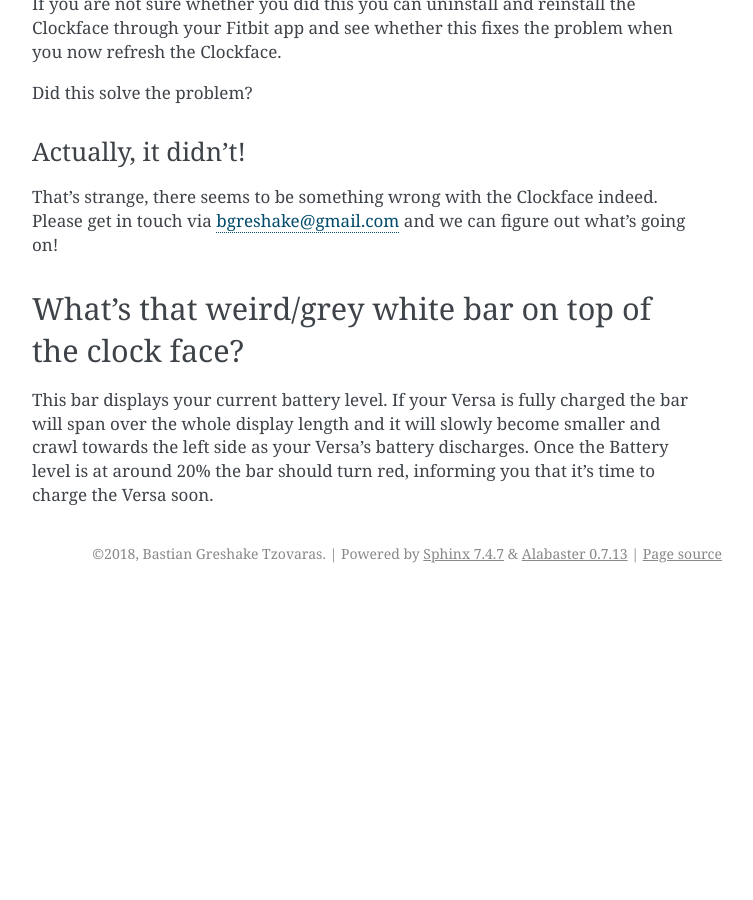
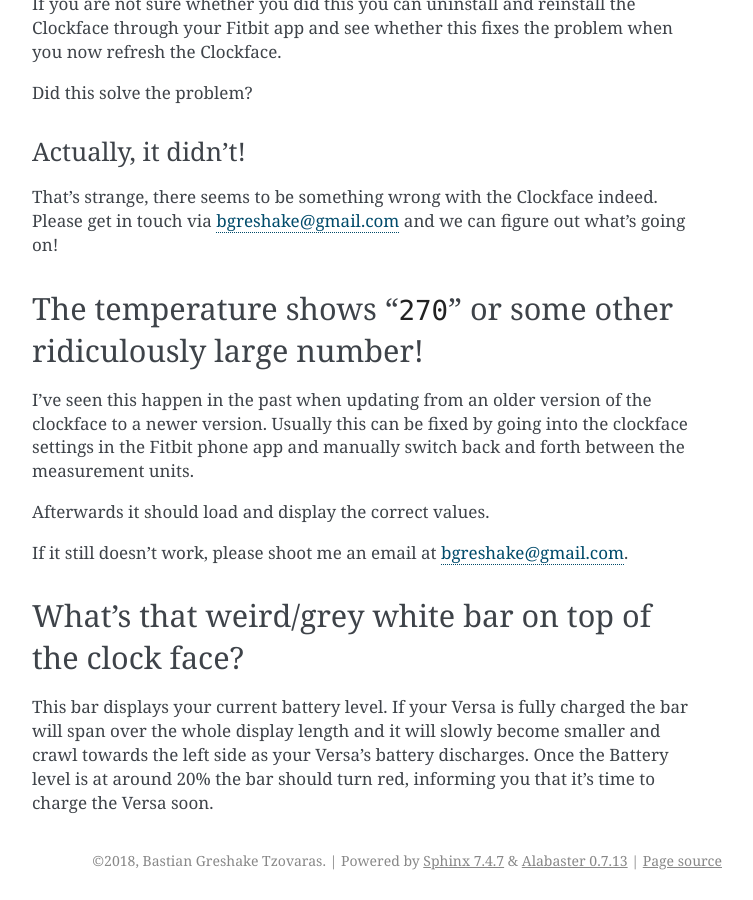
Before and after one commit to gedankenstuecke/Minimal-Clock, a Sphinx documentation site: the page built from docs/faq.rst, in a window 1280 px wide and 900 px high, scrolled down 1245 px. Shown: the whole window, without its empty margins (388-1141 px from the left). Built offline with Sphinx 7.4.7, drawn with Linux system fonts in a browser that asks for light colours; before the commit the page ends 1838 px from its top, so only the background shows below that; some of the changed text lies outside the part shown.

Commit message:
new faq item

```diff
--- a/docs/faq.rst
+++ b/docs/faq.rst
@@ -56,6 +56,20 @@ Actually, it didn't!
 That's strange, there seems to be something wrong with the Clockface indeed. Please get in touch
 via bgreshake@gmail.com and we can figure out what's going on!
 
+The temperature shows "``270``" or some other ridiculously large number!
+------------------------------------------------------------------------
+
+I've seen this happen in the past when updating from an older version of the
+clockface to a newer version. Usually this can be fixed by going into the
+clockface settings in the Fitbit phone app and manually switch back and forth
+between the measurement units.
+
+Afterwards it should load and display the
+correct values.
+
+If it still doesn't work, please shoot me an email at bgreshake@gmail.com.
+
+
 What's that weird/grey white bar on top of the clock face?
 ----------------------------------------------------------
 
```
